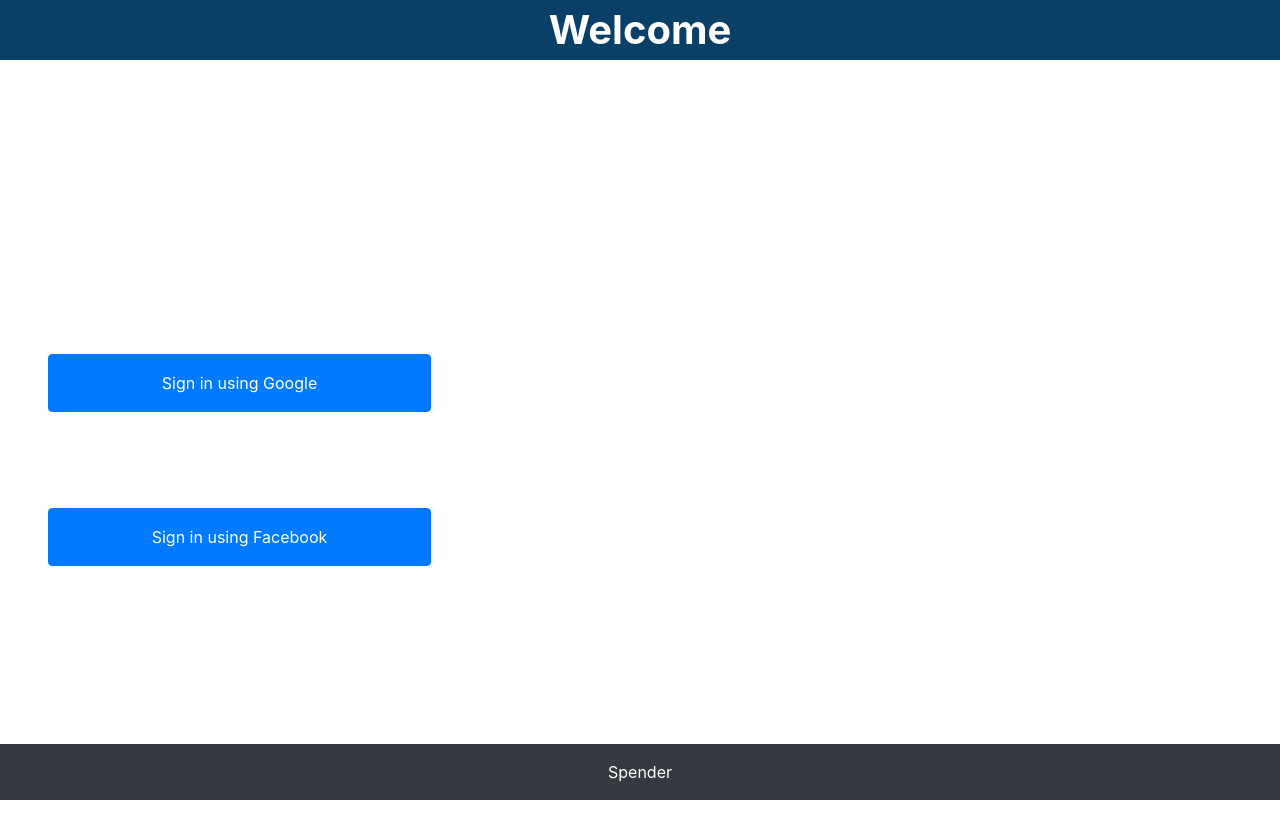
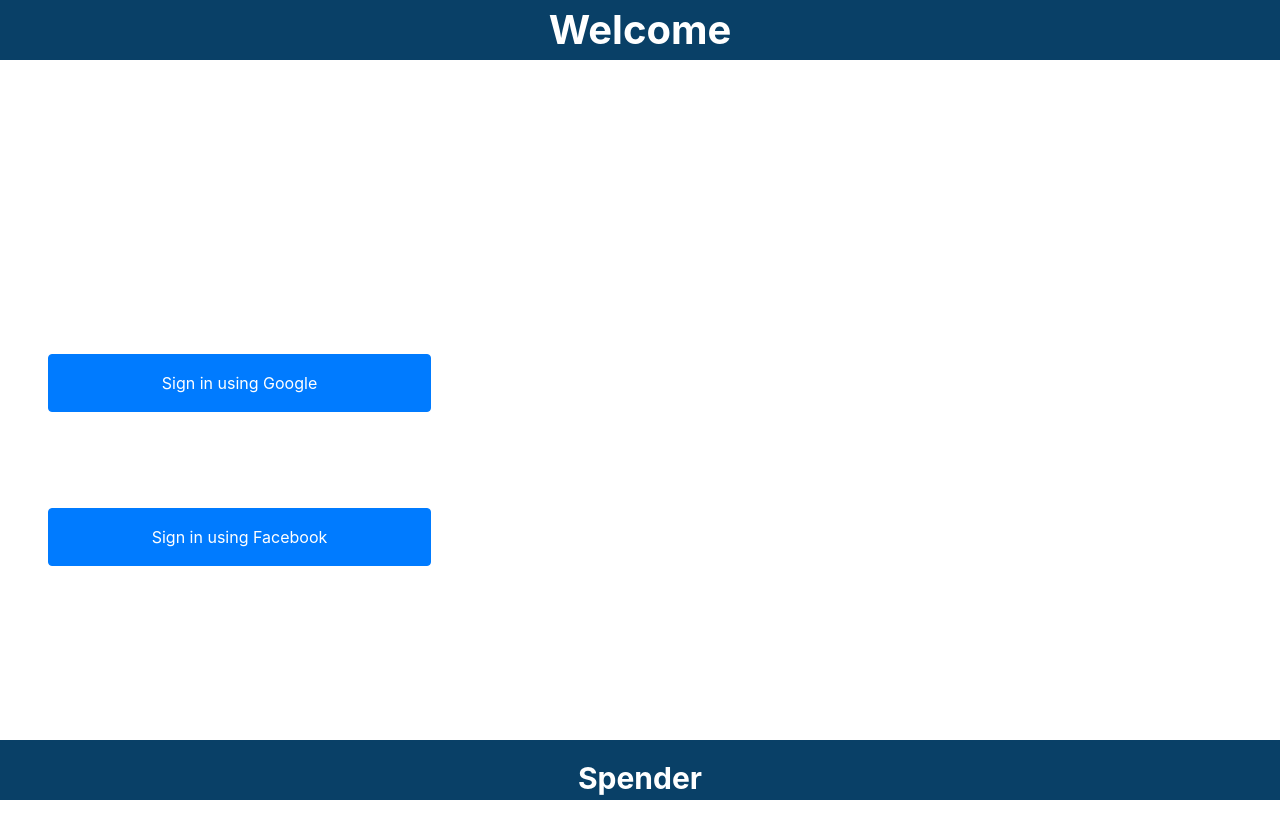
Before and after one commit to Alef5750/SpenderApp, a React (Create React App) app in the folder spender-frontend/: page / in a window 1280 px wide. Shown: the top 838 px of the page. Built offline with nearby package versions, Linux system fonts and the light colour scheme.

Commit message:
styled Footer, renamed file, and placed on Settings page

```diff
--- a/spender-frontend/src/components/footer.jsx
+++ b/spender-frontend/src/components/footer.jsx
@@ -1,8 +1,12 @@
 import React from "react";
+import styles from "../styles/Footer.module.css";
+
 export default function Footer() {
-    return (
-        <div className="position-fixed fixed-bottom py-3 bg-dark text-white">
-            Spender
-        </div>
-    )
+  return (
+    <div
+      className={`position-fixed fixed-bottom py-3 text-white ${styles.footer}`}
+    >
+      Spender
+    </div>
+  );
 }
--- a/spender-frontend/src/pages/HomePage.jsx
+++ b/spender-frontend/src/pages/HomePage.jsx
@@ -1,6 +1,6 @@
 import React from "react";
 import { Link } from "react-router-dom";
-import Footer from "../components/footer";
+import Footer from "../components/Footer";
 import Navigation from "../components/Navigation";
 import $ from "../images/ExpensesIconWhite.png";
 import chartsIcon from "../images/ReportsIconWhite.png";
--- a/spender-frontend/src/pages/Settings.jsx
+++ b/spender-frontend/src/pages/Settings.jsx
@@ -1,9 +1,10 @@
 import React from "react";
+//components
+import Navigation from "../components/Navigation";
+import Footer from "../components/Footer";
+//styles
 import { Form, Button } from "react-bootstrap";
 import "bootstrap/dist/css/bootstrap.min.css";
-import Navigation from "../components/Navigation";
-
-//styles
 import styles from "../styles/Settings.module.css";
 
 export default function Settings() {
@@ -24,6 +25,7 @@ export default function Settings() {
           Save
         </Button>
       </Form>
+      <Footer />
     </div>
   );
 }
--- /dev/null
+++ b/spender-frontend/src/styles/Footer.module.css
@@ -0,0 +1,10 @@
+.footer {
+  background-color: #094067;
+  font-size: 30px;
+  color: white;
+  font-family: -apple-system, BlinkMacSystemFont, "Segoe UI", Roboto, Oxygen,
+    Ubuntu, Cantarell, "Open Sans", "Helvetica Neue", sans-serif;
+  text-align: center;
+  font-weight: bold;
+  height: 60px;
+}
```
